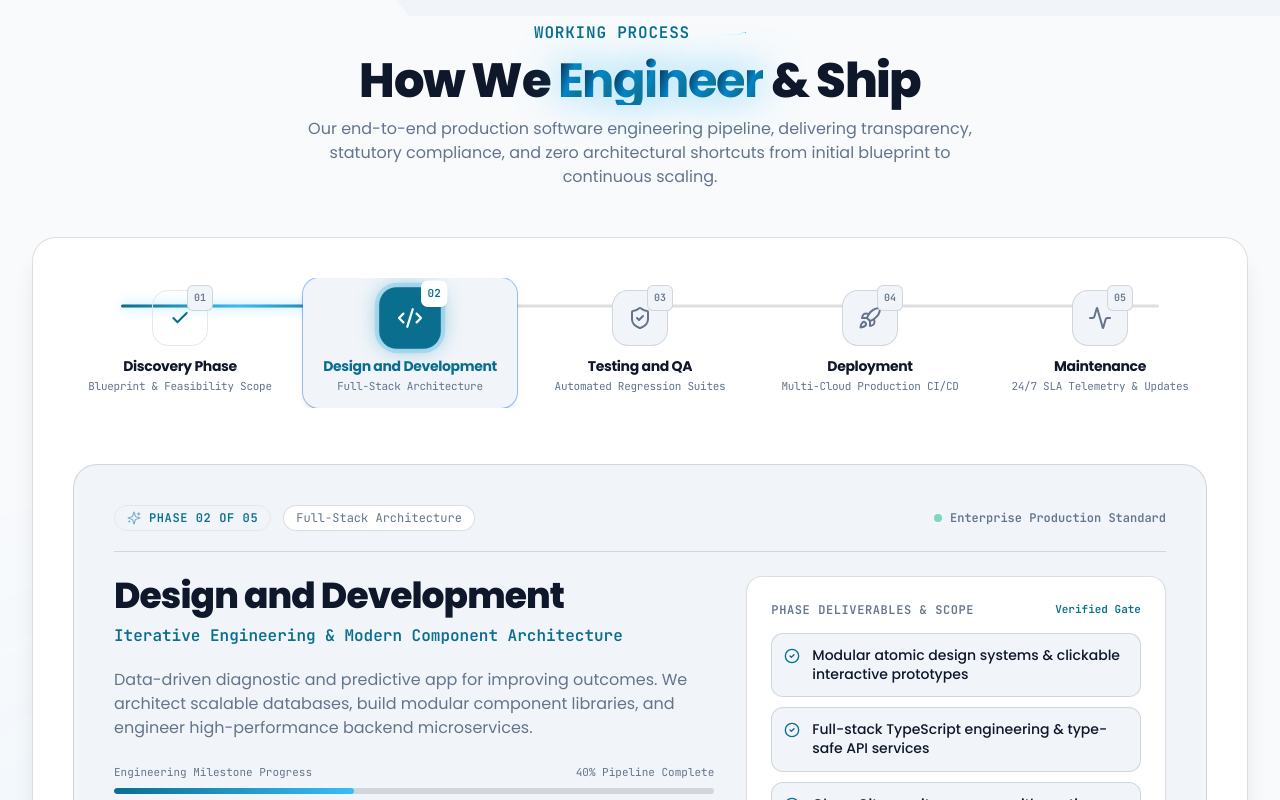
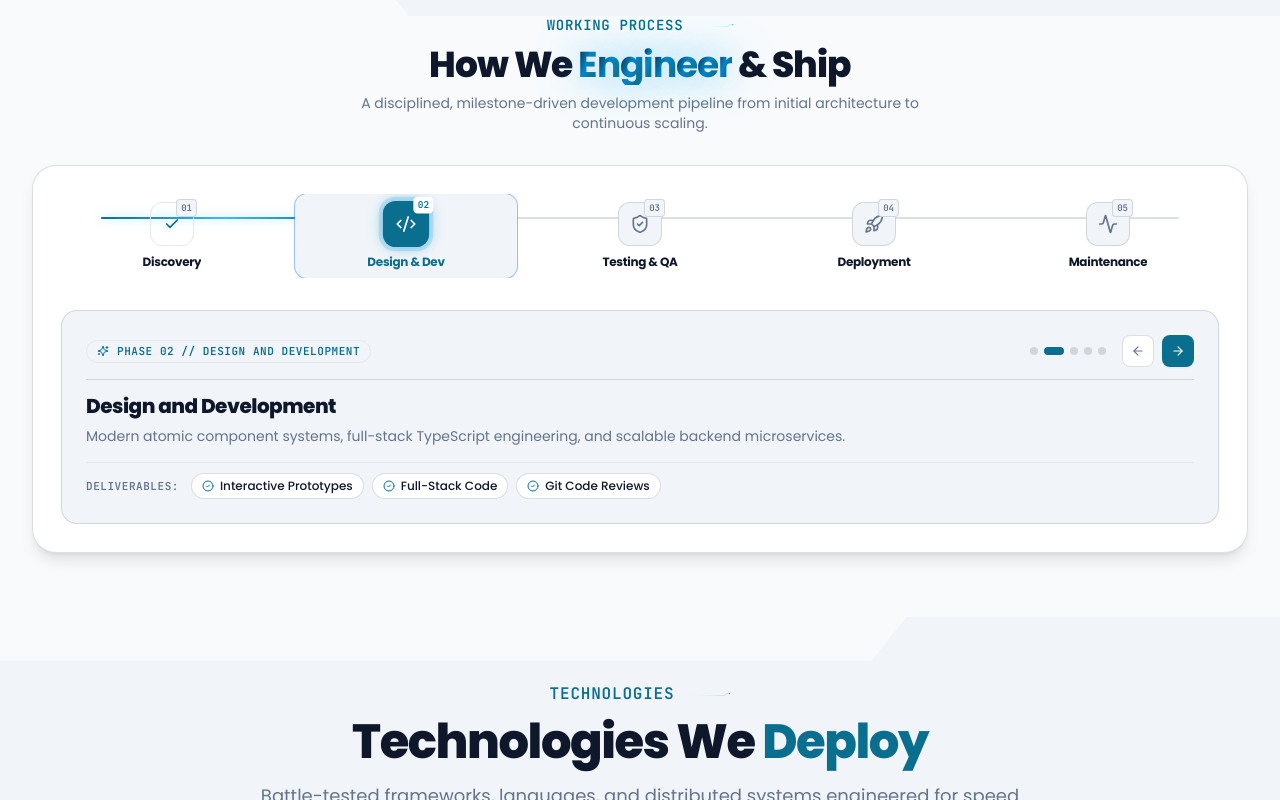
Before and after one commit to Mrmudassir16/tech22blocks-website, a Next.js app: page / in a window 1280 px wide. Shown: the part 6460-7260 px from the top of the page. Built offline with nearby package versions, Linux system fonts and the light colour scheme.

Commit message:
refactor(process): make working process phase cards compact, concise and streamlined

```diff
--- a/src/components/WorkingProcessSection.tsx
+++ b/src/components/WorkingProcessSection.tsx
@@ -23,10 +23,9 @@ interface ProcessStep {
   id: string;
   num: string;
   title: string;
-  tagline: string;
-  description: string;
-  highlights: string[];
-  deliverableBadge: string;
+  navTitle: string;
+  shortDesc: string;
+  deliverables: string[];
 }
 
 const PROCESS_STEPS: ProcessStep[] = [
@@ -34,66 +33,41 @@ const PROCESS_STEPS: ProcessStep[] = [
     id: 'step-01',
     num: '01',
     title: 'Discovery Phase',
-    tagline: 'Requirement Discovery & Architectural Blueprint',
-    description: 'We begin with structured requirement discovery, business domain mapping, and technical feasibility validation to ensure absolute clarity on architecture and milestones before writing code.',
-    deliverableBadge: 'Blueprint & Feasibility Scope',
-    highlights: [
-      'Business domain mapping & feasibility scope validation',
-      'Technical architecture blueprint & database schema planning',
-      'Sprint milestone roadmap & risk mitigation framework',
-    ],
+    navTitle: 'Discovery',
+    shortDesc: 'Structured requirement discovery, technical feasibility validation, and architectural blueprinting before code execution.',
+    deliverables: ['Scope & Feasibility', 'Architecture Blueprint', 'Milestone Roadmap'],
   },
   {
     id: 'step-02',
     num: '02',
     title: 'Design and Development',
-    tagline: 'Iterative Engineering & Modern Component Architecture',
-    description: 'Data-driven diagnostic and predictive app for improving outcomes. We architect scalable databases, build modular component libraries, and engineer high-performance backend microservices.',
-    deliverableBadge: 'Full-Stack Architecture',
-    highlights: [
-      'Modular atomic design systems & clickable interactive prototypes',
-      'Full-stack TypeScript engineering & type-safe API services',
-      'Clean Git repository access with continuous code reviews',
-    ],
+    navTitle: 'Design & Dev',
+    shortDesc: 'Modern atomic component systems, full-stack TypeScript engineering, and scalable backend microservices.',
+    deliverables: ['Interactive Prototypes', 'Full-Stack Code', 'Git Code Reviews'],
   },
   {
     id: 'step-03',
     num: '03',
     title: 'Testing and QA',
-    tagline: 'Automated Regression Suites & Security Verification',
-    description: 'Comprehensive automated test suites, end-to-end integration tests, static code analysis, and edge-case security verification before enterprise release.',
-    deliverableBadge: 'Automated Regression Suites',
-    highlights: [
-      'Automated unit, integration, and E2E regression test suites',
-      'Multi-device responsiveness & Core Web Vitals profiling',
-      'Static code analysis, vulnerability checks & data compliance',
-    ],
+    navTitle: 'Testing & QA',
+    shortDesc: 'Comprehensive automated test suites, multi-device responsiveness testing, and security vulnerability checks.',
+    deliverables: ['Automated Regression', 'Cross-Device QA', 'Security Compliance'],
   },
   {
     id: 'step-04',
     num: '04',
     title: 'Deployment',
-    tagline: 'Zero-Downtime CI/CD Multi-Cloud Delivery',
-    description: 'Automated CI/CD deployment pipelines to cloud environments (AWS, Vercel, Docker) with blue-green rollouts, automated rollbacks, and distributed edge CDN delivery.',
-    deliverableBadge: 'Multi-Cloud Production CI/CD',
-    highlights: [
-      'Zero-downtime blue-green production deployment pipelines',
-      'Global edge CDN distribution with sub-second asset delivery',
-      'Automated rollback safety triggers & telemetry health checks',
-    ],
+    navTitle: 'Deployment',
+    shortDesc: 'Automated CI/CD multi-cloud production rollouts with blue-green delivery and zero-downtime cutover.',
+    deliverables: ['Zero-Downtime CI/CD', 'Edge CDN Rollout', 'Health Telemetry'],
   },
   {
     id: 'step-05',
     num: '05',
     title: 'Maintenance',
-    tagline: 'Proactive Stewardship & Continuous Optimization',
-    description: 'Ongoing code stewardship, automated dependency updates, database index optimization, and proactive performance monitoring to maintain zero-downtime operations.',
-    deliverableBadge: '24/7 SLA Telemetry & Updates',
-    highlights: [
-      '24/7 uptime monitoring & automated error alerting systems',
-      'Proactive security patching & package dependency upgrades',
-      'Database index tuning & sub-100ms API latency maintenance',
-    ],
+    navTitle: 'Maintenance',
+    shortDesc: 'Proactive 24/7 uptime monitoring, security patching, and continuous database & latency optimization.',
+    deliverables: ['24/7 Monitoring', 'Security Patches', 'Sub-100ms Tuning'],
   },
 ];
 
@@ -147,7 +121,7 @@ export default function WorkingProcessSection() {
 
   const currentStep = PROCESS_STEPS[activeStep];
 
-  const getStepIcon = (idx: number, className = 'w-5 h-5') => {
+  const getStepIcon = (idx: number, className = 'w-4 h-4 sm:w-5 sm:h-5') => {
     switch (idx) {
       case 0: return <Search className={className} />;
       case 1: return <Code2 className={className} />;
@@ -162,10 +136,10 @@ export default function WorkingProcessSection() {
     <section
       ref={sectionRef}
       id="working-process"
-      className="relative pt-8 sm:pt-12 pb-14 sm:pb-20 bg-[var(--canvas)] text-[var(--text-primary)] transition-colors duration-200 overflow-hidden"
+      className="relative pt-6 sm:pt-10 pb-12 sm:pb-16 bg-[var(--canvas)] text-[var(--text-primary)] transition-colors duration-200 overflow-hidden"
       aria-labelledby="process-heading"
     >
-      {/* 1. Dynamic Section Transition Shape (Stepped Shelf Left) */}
+      {/* Dynamic Section Transition Shape (Stepped Shelf Left) */}
       <SectionTransitionShape
         position="top"
         variant="stepped-left"
@@ -175,71 +149,67 @@ export default function WorkingProcessSection() {
       {/* Ambient Radial Flare */}
       <div
         aria-hidden="true"
-        className="absolute top-1/4 -right-20 w-[550px] h-[550px] bg-[var(--accent)]/[0.04] rounded-full blur-[140px] pointer-events-none transform-gpu"
-      />
-      <div
-        aria-hidden="true"
-        className="absolute bottom-10 -left-20 w-[450px] h-[450px] bg-sky-500/[0.03] rounded-full blur-[120px] pointer-events-none transform-gpu"
+        className="absolute top-1/4 -right-20 w-[450px] h-[450px] bg-[var(--accent)]/[0.04] rounded-full blur-[120px] pointer-events-none transform-gpu"
       />
 
       {/* Main Content */}
       <div className="max-w-7xl mx-auto px-4 sm:px-6 lg:px-8 relative z-10">
 
         {/* Section Header */}
-        <div className="mb-8 sm:mb-12 text-center max-w-3xl mx-auto">
-          <div className="inline-flex items-center gap-2 mb-3">
-            <span className="text-sm sm:text-base font-bold uppercase tracking-wider font-mono text-[var(--accent)]">
+        <div className="mb-6 sm:mb-8 text-center max-w-3xl mx-auto">
+          <div className="inline-flex items-center gap-2 mb-2.5">
+            <span className="text-xs sm:text-sm font-bold uppercase tracking-wider font-mono text-[var(--accent)]">
               Working Process
             </span>
             <Image
               src={getAssetUrl('/images/shape_title_under_line.svg')}
               alt=""
-              width={48}
-              height={9}
+              width={42}
+              height={8}
               className="inline-block brightness-150"
             />
           </div>
 
           <div>
-            <h2 id="process-heading" className="text-3xl sm:text-4xl lg:text-5xl font-extrabold text-[var(--text-primary)] tracking-[-0.03em] leading-tight cursor-default mb-3">
+            <h2 id="process-heading" className="text-2xl sm:text-3xl lg:text-4xl font-extrabold text-[var(--text-primary)] tracking-[-0.03em] leading-tight cursor-default mb-2">
               <StaggeredText text="How" />{' '}
               <StaggeredText text="We" />{' '}
               <StaggeredText text="Engineer" isShimmer />{' '}
               <StaggeredText text="& Ship" />
             </h2>
-            <p className="text-sm sm:text-base text-[var(--text-muted)] font-normal leading-relaxed max-w-2xl mx-auto">
-              Our end-to-end production software engineering pipeline, delivering transparency, statutory compliance, and zero architectural shortcuts from initial blueprint to continuous scaling.
+            <p className="text-xs sm:text-sm text-[var(--text-muted)] font-normal leading-relaxed max-w-xl mx-auto">
+              A disciplined, milestone-driven development pipeline from initial architecture to continuous scaling.
             </p>
           </div>
         </div>
 
         {/* ========================================================================= */}
-        {/* HORIZONTAL STEPPER & CONNECTING FLOW: Single Unified Interactive Pipeline */}
+        {/* COMPACT HORIZONTAL STEPPER & FOCUSED MILESTONE FLOW                       */}
         {/* ========================================================================= */}
         <div
-          className="rounded-3xl bg-[var(--surface)] border border-[var(--border)] shadow-xl p-5 sm:p-8 lg:p-10 relative overflow-hidden transition-all duration-300"
+          className="rounded-2xl sm:rounded-3xl bg-[var(--surface)] border border-[var(--border)] shadow-lg p-4 sm:p-6 lg:p-7 relative overflow-hidden transition-all duration-300"
           onMouseEnter={() => setIsHovered(true)}
           onMouseLeave={() => setIsHovered(false)}
         >
 
-          {/* 1. Full-Width Horizontal Stepper Track & Connecting Glowing Beam */}
-          <div className="relative mb-8 sm:mb-10 pb-4">
+          {/* 1. Horizontal Stepper Stations Track */}
+          <div className="relative mb-6 pb-2">
 
             {/* Desktop Connecting Background Line */}
-            <div className="hidden md:block absolute top-7 left-12 right-12 h-[3px] bg-[var(--border)] rounded-full -translate-y-1/2 z-0" />
+            <div className="hidden md:block absolute top-6 left-10 right-10 h-[2px] bg-[var(--border)] rounded-full -translate-y-1/2 z-0" />
 
             {/* Desktop Active Glowing Animated Beam */}
             <div
-              className="hidden md:block absolute top-7 left-12 h-[3px] bg-gradient-to-r from-[var(--accent)] via-sky-400 to-[var(--accent)] rounded-full -translate-y-1/2 z-0 transition-all duration-500 ease-out shadow-[0_0_12px_rgba(56,189,248,0.6)]"
+              className="hidden md:block absolute top-6 left-10 h-[2px] bg-gradient-to-r from-[var(--accent)] via-sky-400 to-[var(--accent)] rounded-full -translate-y-1/2 z-0 transition-all duration-500 ease-out shadow-[0_0_10px_rgba(56,189,248,0.5)]"
               style={{
-                width: `calc(${(activeStep / (PROCESS_STEPS.length - 1)) * 100}% - 48px)`,
+                width: `calc(${(activeStep / (PROCESS_STEPS.length - 1)) * 100}% - 40px)`,
               }}
             />
 
-            {/* Stepper Milestone Stations (Horizontal Scrollable on Mobile, 5-col on Desktop) */}
+            {/* Stepper Milestone Stations */}
             <div
               ref={stepperScrollRef}
-              className="flex md:grid md:grid-cols-5 items-center justify-between gap-3 sm:gap-4 overflow-x-auto pb-3 md:pb-0 scrollbar-none snap-x relative z-10"
+              className="flex md:grid md:grid-cols-5 items-center justify-between gap-2.5 sm:gap-3 overflow-x-auto pb-2 md:pb-0 scrollbar-none snap-x relative z-10"
             >
               {PROCESS_STEPS.map((step, idx) => {
                 const isActive = activeStep === idx;
@@ -250,30 +220,30 @@ export default function WorkingProcessSection() {
                     key={step.id}
                     type="button"
                     onClick={() => setActiveStep(idx)}
-                    className={`flex-shrink-0 snap-center group/station flex flex-col items-center text-center p-2.5 sm:p-3 rounded-2xl transition-all duration-300 cursor-pointer focus:outline-none min-w-[130px] md:min-w-0 ${
+                    className={`flex-shrink-0 snap-center group/station flex flex-col items-center text-center p-2 rounded-xl transition-all duration-300 cursor-pointer focus:outline-none min-w-[105px] md:min-w-0 ${
                       isActive
-                        ? 'bg-[var(--surface-elevated)] ring-1 ring-[var(--accent)]/40 shadow-md'
+                        ? 'bg-[var(--surface-elevated)] ring-1 ring-[var(--accent)]/40 shadow-sm'
                         : 'hover:bg-[var(--surface-elevated)]/50'
                     }`}
                     aria-selected={isActive}
                     aria-label={`Milestone ${step.num}: ${step.title}`}
                   >
                     {/* Circle Node Icon */}
-                    <div className={`w-12 h-12 sm:w-14 sm:h-14 rounded-2xl flex items-center justify-center font-mono font-bold text-sm transition-all duration-300 relative ${
+                    <div className={`w-10 h-10 sm:w-11 sm:h-11 rounded-xl flex items-center justify-center font-mono font-bold text-xs transition-all duration-300 relative ${
                       isActive
-                        ? 'bg-[var(--accent)] text-white ring-4 ring-sky-500/20 shadow-[0_0_20px_rgba(10,133,177,0.45)] scale-110'
+                        ? 'bg-[var(--accent)] text-white ring-4 ring-sky-500/20 shadow-[0_0_14px_rgba(10,133,177,0.4)] scale-105'
                         : isPassed
                         ? 'bg-[var(--accent)]/15 text-[var(--accent)] border border-[var(--accent)]/30'
                         : 'bg-[var(--surface-elevated)] border border-[var(--border)] text-[var(--text-muted)] group-hover/station:border-[var(--accent)]/50 group-hover/station:text-[var(--text-primary)]'
                     }`}>
                       {isPassed ? (
-                        <Check className="w-5 h-5 stroke-[2.5]" />
+                        <Check className="w-4 h-4 stroke-[2.5]" />
                       ) : (
-                        getStepIcon(idx, 'w-5 h-5 sm:w-6 sm:h-6')
+                        getStepIcon(idx)
                       )}
 
                       {/* Small Step Number Floating Pill */}
-                      <span className={`absolute -top-1.5 -right-1.5 px-1.5 py-0.5 rounded-md text-[10px] font-mono font-bold uppercase ${
+                      <span className={`absolute -top-1 -right-1 px-1 py-0.2 rounded text-[9px] font-mono font-bold uppercase ${
                         isActive
                           ? 'bg-white text-[var(--accent)] shadow-sm'
                           : 'bg-[var(--surface-elevated)] border border-[var(--border)] text-[var(--text-muted)]'
@@ -283,15 +253,10 @@ export default function WorkingProcessSection() {
                     </div>
 
                     {/* Step Name */}
-                    <span className={`mt-2.5 text-xs sm:text-sm font-bold tracking-tight transition-colors line-clamp-1 ${
+                    <span className={`mt-2 text-xs font-bold tracking-tight transition-colors line-clamp-1 ${
                       isActive ? 'text-[var(--accent)]' : 'text-[var(--text-primary)] group-hover/station:text-[var(--accent)]'
                     }`}>
-                      {step.title}
-                    </span>
-
-                    {/* Concise Phase Tag */}
-                    <span className="text-[10px] sm:text-[11px] font-mono text-[var(--text-muted)] tracking-tight hidden sm:block mt-0.5">
-                      {step.deliverableBadge}
+                      {step.navTitle}
                     </span>
                   </button>
                 );
@@ -299,135 +264,78 @@ export default function WorkingProcessSection() {
             </div>
           </div>
 
-          {/* 2. Main Active Stage Card: Rich Architectural Deep Dive (Single Unified View) */}
-          <div className="bg-[var(--surface-elevated)] border border-[var(--border)] rounded-2xl sm:rounded-3xl p-6 sm:p-8 lg:p-10 relative overflow-hidden transition-all duration-300">
+          {/* 2. Sleek, Focused Active Stage Console (Short & Concise) */}
+          <div className="bg-[var(--surface-elevated)] border border-[var(--border)] rounded-xl sm:rounded-2xl p-4 sm:p-6 relative overflow-hidden transition-all duration-300">
 
-            {/* Top Stage Bar: Phase Chip, Deliverable Badge, Step Counter */}
-            <div className="flex flex-wrap items-center justify-between gap-3 mb-6 pb-5 border-b border-[var(--border)]">
-              <div className="flex flex-wrap items-center gap-2.5 sm:gap-3">
-                <span className="inline-flex items-center gap-2 px-3 py-1 rounded-full bg-[var(--accent)]/10 border border-[var(--accent)]/30 text-xs font-mono font-bold uppercase tracking-wider text-[var(--accent)]">
-                  <Sparkles className="w-3.5 h-3.5 text-[var(--accent)] animate-pulse" />
-                  Phase {currentStep.num} of 05
-                </span>
-                <span className="inline-block px-3 py-1 rounded-full bg-[var(--surface)] border border-[var(--border)] text-xs font-mono text-[var(--text-muted)]">
-                  {currentStep.deliverableBadge}
-                </span>
+            {/* Top Row: Phase Tag & Navigation Controls */}
+            <div className="flex items-center justify-between gap-3 mb-3 pb-3 border-b border-[var(--border)]">
+              <div className="inline-flex items-center gap-2 px-2.5 py-0.5 rounded-full bg-[var(--accent)]/10 border border-[var(--accent)]/30 text-[11px] font-mono font-bold uppercase tracking-wider text-[var(--accent)]">
+                <Sparkles className="w-3 h-3 text-[var(--accent)]" />
+                <span>Phase {currentStep.num} // {currentStep.title}</span>
               </div>
 
-              <div className="text-xs font-mono font-semibold text-[var(--text-muted)] flex items-center gap-2">
-                <span className="w-2 h-2 rounded-full bg-emerald-500 animate-pulse" />
-                <span>Enterprise Production Standard</span>
-              </div>
-            </div>
-
-            {/* Stage Body Grid */}
-            <div className="grid grid-cols-1 lg:grid-cols-12 gap-8 items-start">
-
-              {/* Left Side: Headline, Architectural Tagline & Narrative */}
-              <div className="lg:col-span-7 space-y-4">
-                <div>
-                  <h3 className="text-2xl sm:text-3xl lg:text-4xl font-extrabold text-[var(--text-primary)] tracking-tight mb-2">
-                    {currentStep.title}
-                  </h3>
-                  <p className="text-sm sm:text-base font-mono text-[var(--accent)] font-semibold">
-                    {currentStep.tagline}
-                  </p>
-                </div>
-
-                <p className="text-sm sm:text-base text-[var(--text-muted)] leading-relaxed pt-1">
-                  {currentStep.description}
-                </p>
-
-                {/* Mobile / Inline Milestone Progress Bar */}
-                <div className="pt-2">
-                  <div className="flex items-center justify-between text-[11px] font-mono text-[var(--text-muted)] mb-1.5">
-                    <span>Engineering Milestone Progress</span>
-                    <span>{((activeStep + 1) * 20)}% Pipeline Complete</span>
-                  </div>
-                  <div className="w-full h-1.5 bg-[var(--border)] rounded-full overflow-hidden">
-                    <div
-                      key={activeStep}
-                      className="h-full bg-gradient-to-r from-[var(--accent)] to-sky-400 rounded-full transition-all duration-500"
-                      style={{
-                        width: `${((activeStep + 1) * 20)}%`,
-                      }}
-                    />
-                  </div>
-                </div>
-              </div>
-
-              {/* Right Side: Key Deliverables & Architectural Checkpoints */}
-              <div className="lg:col-span-5 bg-[var(--surface)] p-5 sm:p-6 rounded-2xl border border-[var(--border)] space-y-3.5 shadow-sm">
-                <div className="flex items-center justify-between">
-                  <span className="text-xs font-mono uppercase tracking-wider text-[var(--text-muted)] font-bold">
-                    Phase Deliverables & Scope
-                  </span>
-                  <span className="text-[11px] font-mono text-[var(--accent)] font-semibold">
-                    Verified Gate
-                  </span>
-                </div>
-
-                <div className="space-y-2.5">
-                  {currentStep.highlights.map((highlight, i) => (
-                    <div
-                      key={i}
-                      className="flex items-start gap-3 p-3 rounded-xl bg-[var(--surface-elevated)] border border-[var(--border)] text-xs sm:text-sm font-medium text-[var(--text-primary)] transition-all hover:border-[var(--accent)]/40"
-                    >
-                      <CheckCircle2 className="w-4 h-4 text-[var(--accent)] flex-shrink-0 mt-0.5" />
-                      <span className="leading-snug">{highlight}</span>
-                    </div>
-                  ))}
-                </div>
-              </div>
-
-            </div>
-
-            {/* Bottom Controls Bar: Previous / Next & Autoplay Indicator */}
-            <div className="mt-8 pt-6 border-t border-[var(--border)] flex flex-col sm:flex-row items-center justify-between gap-4">
-
-              {/* Stepper Dots & Pause Reminder */}
+              {/* Prev / Next & Step Indicator */}
               <div className="flex items-center gap-2">
+                <div className="hidden sm:flex items-center gap-1.5 mr-2">
                   {PROCESS_STEPS.map((s, idx) => (
                     <button
                       key={s.id}
                       type="button"
                       onClick={() => setActiveStep(idx)}
-                    className={`h-2.5 rounded-full transition-all cursor-pointer ${
+                      className={`h-2 rounded-full transition-all cursor-pointer ${
                         activeStep === idx
-                        ? 'w-8 bg-[var(--accent)]'
-                        : 'w-2.5 bg-[var(--border)] hover:bg-[var(--text-muted)]'
+                          ? 'w-5 bg-[var(--accent)]'
+                          : 'w-2 bg-[var(--border)] hover:bg-[var(--text-muted)]'
                       }`}
                       aria-label={`Jump to phase ${idx + 1}`}
                     />
                   ))}
-                <span className="ml-3 text-[11px] font-mono text-[var(--text-muted)] hidden md:inline">
-                  {isHovered ? '(Auto-cycle paused on hover)' : '(Auto-advancing every 4.5s)'}
-                </span>
                 </div>
 
-              {/* Navigation Action Buttons */}
-              <div className="flex items-center gap-3 w-full sm:w-auto justify-end">
                 <button
                   type="button"
                   onClick={() => setActiveStep((prev) => (prev - 1 + PROCESS_STEPS.length) % PROCESS_STEPS.length)}
-                  className="flex-1 sm:flex-initial inline-flex items-center justify-center gap-2 px-4 py-2.5 rounded-xl border border-[var(--border)] hover:border-[var(--accent)] text-xs sm:text-sm font-semibold text-[var(--text-muted)] hover:text-[var(--text-primary)] bg-[var(--surface)] hover:bg-[var(--surface-elevated)] transition-all cursor-pointer"
+                  className="w-7 h-7 sm:w-8 sm:h-8 rounded-lg border border-[var(--border)] hover:border-[var(--accent)] text-[var(--text-muted)] hover:text-[var(--text-primary)] bg-[var(--surface)] flex items-center justify-center transition-all cursor-pointer"
                   aria-label="Previous Phase"
                 >
-                  <ArrowLeft className="w-4 h-4" />
-                  <span>Previous</span>
+                  <ArrowLeft className="w-3.5 h-3.5" />
                 </button>
 
                 <button
                   type="button"
                   onClick={() => setActiveStep((prev) => (prev + 1) % PROCESS_STEPS.length)}
-                  className="flex-1 sm:flex-initial inline-flex items-center justify-center gap-2 px-5 py-2.5 rounded-xl bg-[var(--accent)] hover:bg-[var(--accent-hover)] text-xs sm:text-sm font-bold text-white shadow-md shadow-sky-900/20 transition-all cursor-pointer group/next"
+                  className="w-7 h-7 sm:w-8 sm:h-8 rounded-lg bg-[var(--accent)] hover:bg-[var(--accent-hover)] text-white flex items-center justify-center shadow-sm transition-all cursor-pointer"
                   aria-label="Next Phase"
                 >
-                  <span>Next Phase</span>
-                  <ArrowRight className="w-4 h-4 transition-transform duration-200 group-hover/next:translate-x-1" />
+                  <ArrowRight className="w-3.5 h-3.5" />
                 </button>
               </div>
+            </div>
 
+            {/* Main Content: Title & Concise Summary */}
+            <div className="space-y-1.5 mb-4">
+              <h3 className="text-lg sm:text-xl font-extrabold text-[var(--text-primary)] tracking-tight">
+                {currentStep.title}
+              </h3>
+              <p className="text-xs sm:text-sm text-[var(--text-muted)] leading-relaxed max-w-3xl">
+                {currentStep.shortDesc}
+              </p>
+            </div>
+
+            {/* Bottom Row: Key Deliverables as Compact Inline Pills */}
+            <div className="pt-2.5 border-t border-[var(--border)]/70 flex flex-wrap items-center gap-2">
+              <span className="text-[10px] sm:text-[11px] font-mono uppercase tracking-wider text-[var(--text-muted)] font-semibold mr-1">
+                Deliverables:
+              </span>
+              {currentStep.deliverables.map((deliv, i) => (
+                <div
+                  key={i}
+                  className="inline-flex items-center gap-1.5 px-2.5 py-1 rounded-full bg-[var(--surface)] border border-[var(--border)] text-[11px] sm:text-xs font-medium text-[var(--text-primary)]"
+                >
+                  <CheckCircle2 className="w-3 h-3 text-[var(--accent)] flex-shrink-0" />
+                  <span>{deliv}</span>
+                </div>
+              ))}
             </div>
 
           </div>
```
Lines whose indentation alone changed are shown as unchanged.
